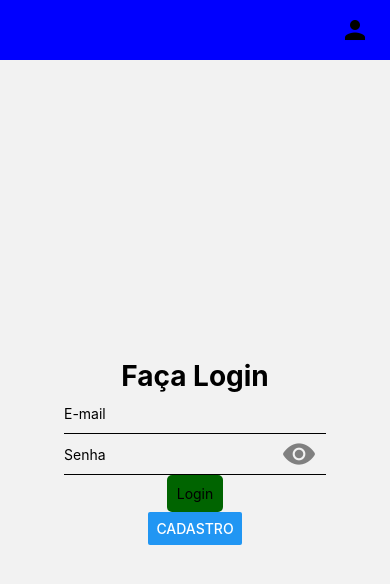
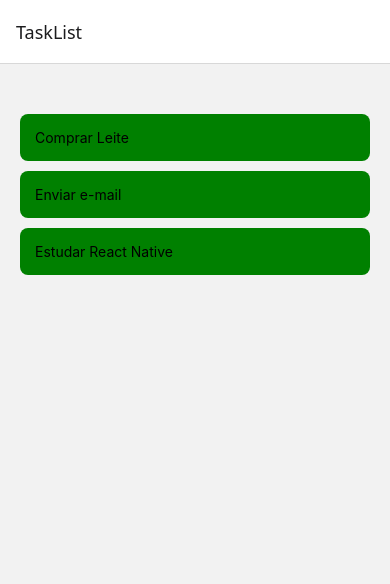
Before and after one commit to guinegrijo/meuApp, a React Native app: screen /TaskList in a window 390 px wide. Shown: the top 584 px of the page. Built offline with nearby package versions, Linux system fonts and the light colour scheme.

Commit message:
Ralização das tasks

```diff
--- a/src/App.js
+++ b/src/App.js
@@ -7,13 +7,22 @@ import IngressoScreen from "./screens/Ingresso"
 import { NavigationContainer } from "@react-navigation/native";
 import { createStackNavigator } from "@react-navigation/stack"
 import Layout from "./components/Layout";
+import TaskList from "./screens/TaskList";
+import TaskDetail from "./screens/TaskDetail";
 
 const Stack = createStackNavigator();
 
 export default function App() {
   return (
     <NavigationContainer>
-      <Stack.Navigator screenOptions={{headerShown:false}} initialRouteName="Login">
+      <Stack.Navigator initialRouteName="TaskList">
+        <Stack.Screen name="TaskList" component={TaskList}>
+
+        </Stack.Screen>
+        <Stack.Screen name="TaskDetail" component={TaskDetail}>
+
+        </Stack.Screen>
+
         <Stack.Screen name="Login" component={()=>(
           <Layout>
             <LoginScreen/>
--- /dev/null
+++ b/src/screens/TaskDetail.js
@@ -0,0 +1,14 @@
+import React from "react";
+import { View, Text } from "react-native";
+
+export default function TaskDetail({route}) {
+    const {task} = route.params
+    return(
+        <View>
+            <Text>Detalhes da Tarefa: {task.title} </Text>
+            <Text>Data: {task.date}</Text>
+            <Text>Hora: {task.time}</Text>
+            <Text>Local: {task.adress}</Text>
+        </View>
+    )
+}
--- /dev/null
+++ b/src/screens/TaskList.js
@@ -0,0 +1,62 @@
+import React from "react";
+import { View, Text, TouchableOpacity, FlatList, StyleSheet } from "react-native";
+
+export default function TaskList({navigation}){
+    const tasks = [
+        {
+            id:1,
+            title:"Comprar Leite",
+            date: "2025-04-27",
+            time:"10:00",
+            adress:"Supermercado Noelmia"
+        },{
+            id:2,
+            title:"Enviar e-mail",
+            date: "2025-06-20",
+            time:"14:45",
+            adress:"Trabalho"
+        },{
+            id:3,
+            title:"Estudar React Native",
+            date: "2025-06-26",
+            time:"00:00",
+            adress:"Casa"
+        }
+    ]
+
+    const handleTaskPress = (task) => {
+        navigation.navigate("TaskDetail", {task})
+    }
+
+    return(
+        <View  style={styles.container}>
+            <FlatList
+
+            data={tasks}
+            keyExtractor={(item)=>item.id.toString}
+            renderItem={({item})=>(
+                <TouchableOpacity style={styles.ItemCard} onPress={()=>handleTaskPress(item)}>
+                    <Text>{item.title}</Text>
+                </TouchableOpacity>
+            )}
+            />
+        </View>
+    )
+}
+
+
+const styles = StyleSheet.create({
+    container: {
+        flex:1,
+        padding: 20,
+        paddingTop: 50
+    },
+    ItemCard: {
+        padding: 15,
+        backgroundColor: 'green',
+        marginBottom: 10,
+        borderRadius: 8,
+
+    }
+
+})
```
